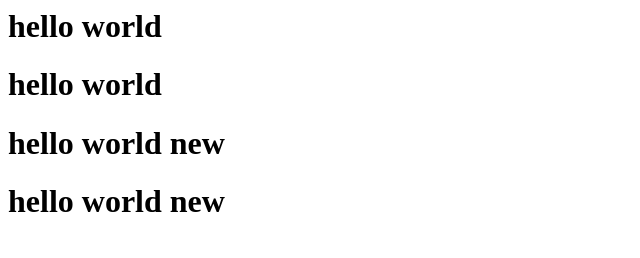
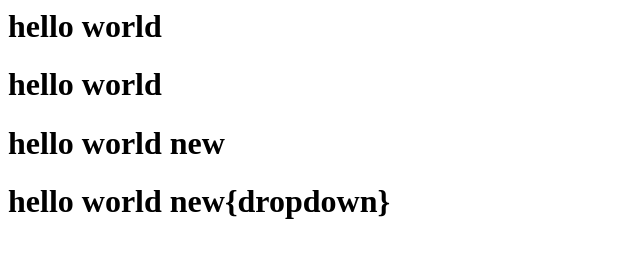
Before and after one commit to Shamszaman266/shoping-demo, a plain HTML site: page index.html in a window 1280 px wide. Shown: the whole page, without its empty margins (0-640 px from the left). Drawn offline with Linux system fonts and the light colour scheme.

```diff
--- a/index.html
+++ b/index.html
@@ -2,4 +2,4 @@
 <h1>hello world</h1>
 
 <h1>hello world  new</h1>
-<h1>hello world  new</h1>
+<h1>hello world  new{dropdown}</h1>
```
